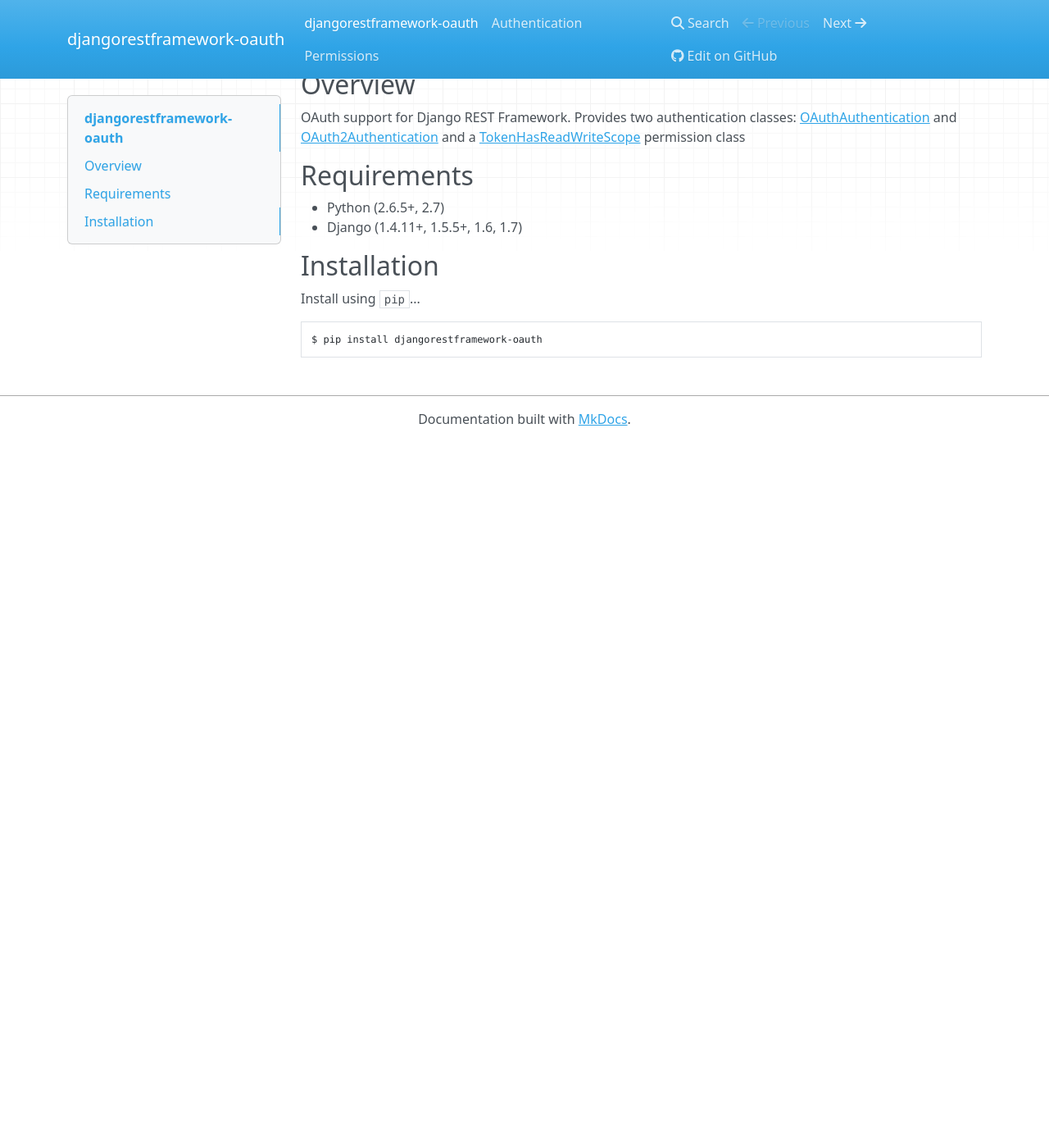
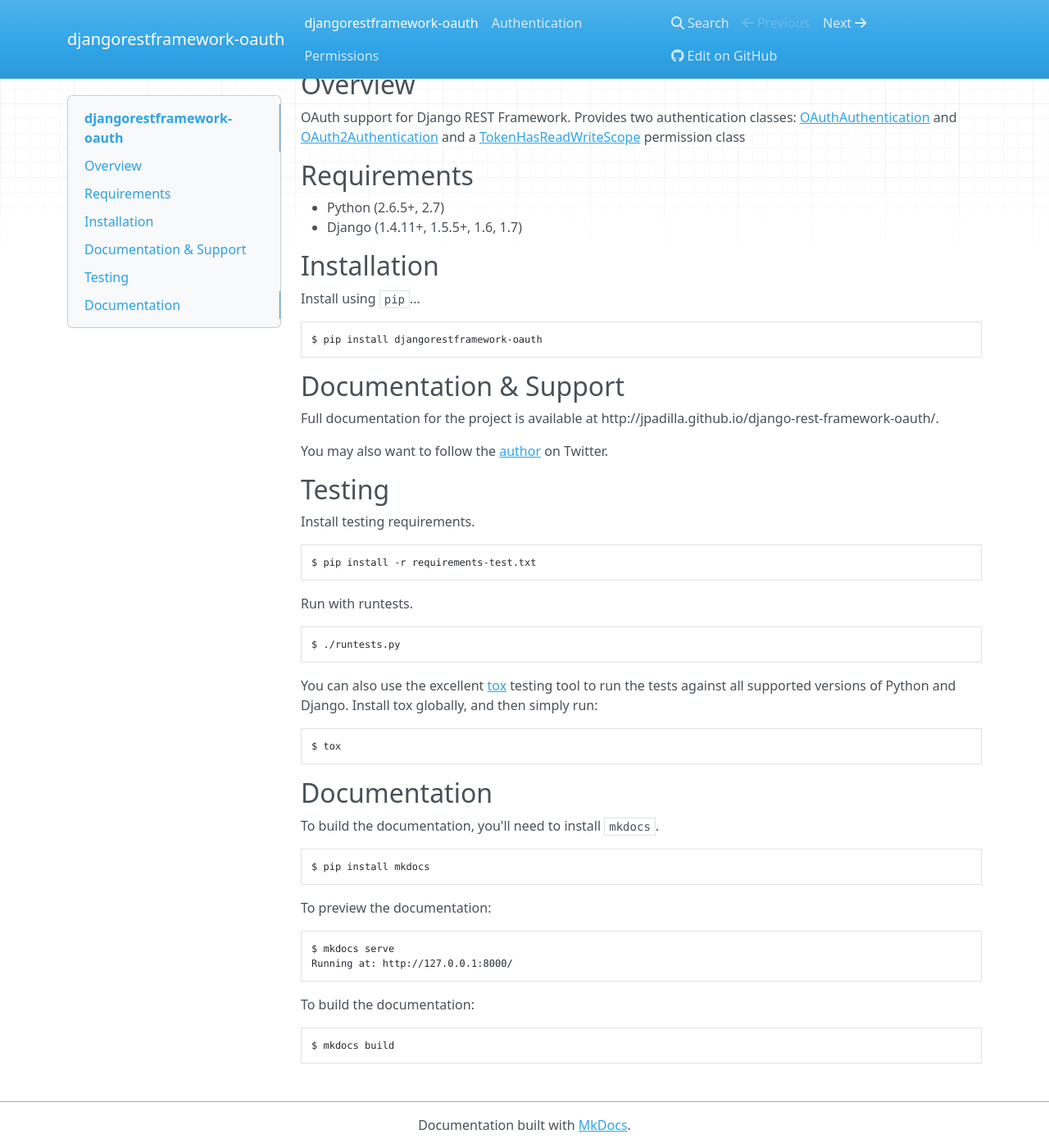
Before and after one commit to jpadilla/django-rest-framework-oauth, an MkDocs documentation site: the page built from docs/index.md, in a window 1280 px wide and 1400 px high, scrolled down 170 px. Shown: the whole window at 82% size. Built offline with MkDocs 1.6.1, drawn with Linux system fonts in a browser that asks for light colours; nearby versions of some CDN libraries; before the commit the page ends 900 px from its top, so only the background shows below that; grey boxes are pictures that could not be loaded.

````diff
--- a/docs/index.md
+++ b/docs/index.md
@@ -26,6 +26,54 @@ Install using `pip`...
 $ pip install djangorestframework-oauth
 ```
 
+## Documentation & Support
+
+Full documentation for the project is available at http://jpadilla.github.io/django-rest-framework-oauth/.
+
+You may also want to follow the [author][jpadilla] on Twitter.
+
+## Testing
+
+Install testing requirements.
+
+```bash
+$ pip install -r requirements-test.txt
+```
+
+Run with runtests.
+
+```bash
+$ ./runtests.py
+```
+
+You can also use the excellent [tox](http://tox.readthedocs.org/en/latest/) testing tool to run the tests against all supported versions of Python and Django. Install tox globally, and then simply run:
+
+```bash
+$ tox
+```
+
+## Documentation
+
+To build the documentation, you'll need to install `mkdocs`.
+
+```bash
+$ pip install mkdocs
+```
+
+To preview the documentation:
+
+```bash
+$ mkdocs serve
+Running at: http://127.0.0.1:8000/
+```
+
+To build the documentation:
+
+```bash
+$ mkdocs build
+```
+
 [oauth-authentication]: authentication.md#oauthauthentication
 [oauth2-authentication]: authentication.md#oauth2authentication
 [token-has-read-write-scope]: permissions.md#tokenhasreadwritescope
+[jpadilla]: https://twitter.com/jpadilla_
````
Also changed, not shown: README.md (+4 -38 lines).
